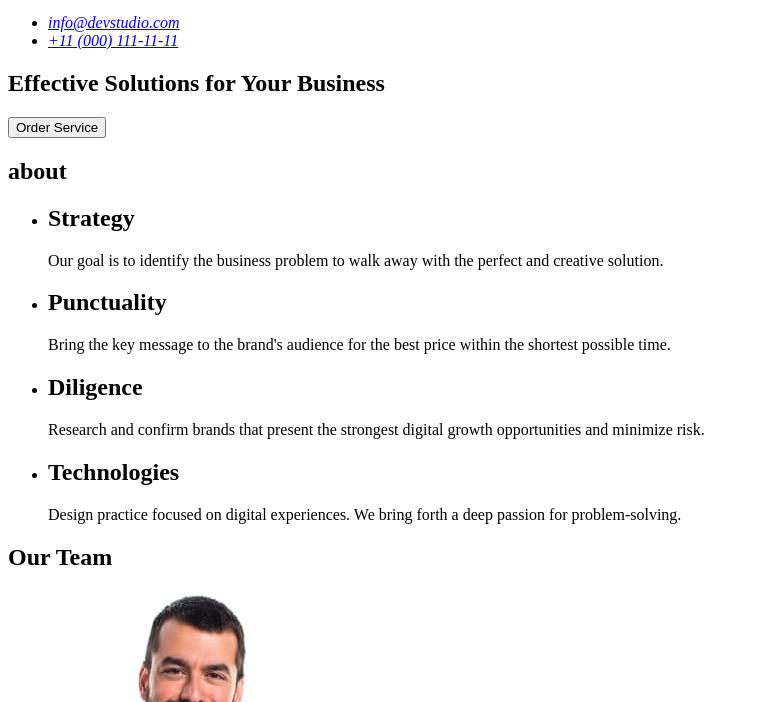
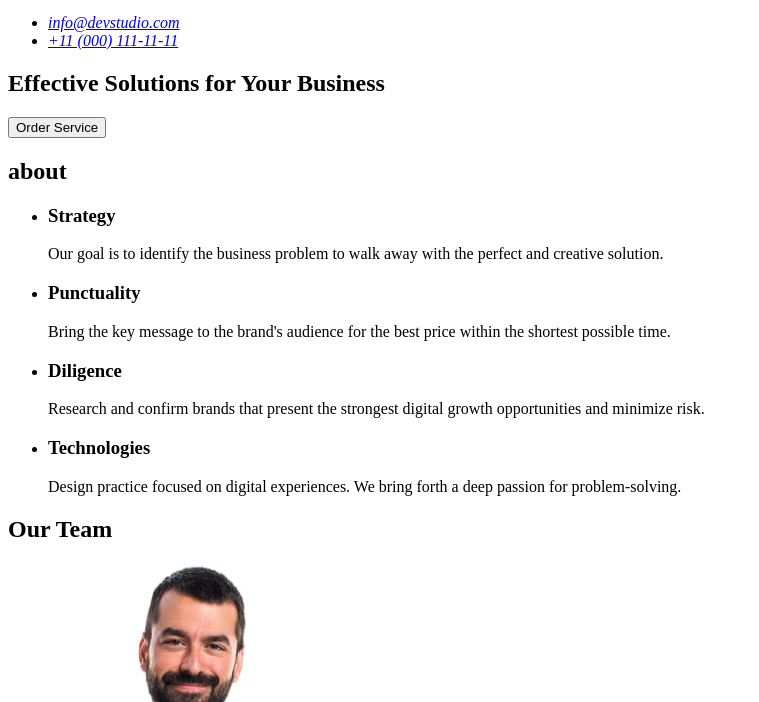
Before and after one commit to i3oi3ka/goit-markup-hw-01, a plain HTML site: page index.html in a window 1280 px wide. Shown: the part 98-800 px from the top of the page, without its empty margins (0-759 px from the left). Drawn offline with Linux system fonts and the light colour scheme.

Commit message:
correct mistake

```diff
--- a/index.html
+++ b/index.html
@@ -14,7 +14,7 @@
     <!-- header -->
     <header class="header">
       <nav class="header-nav">
-        <a href="#" class="logo-1">WEB<span class="logo-2">STUDIO</span></a>
+        <a href="./index.html" class="logo-1">WEBSTUDIO</a>
         <ul class="header-nav-list">
           <li class="header-nav-item">
             <a href="#Studio" class="header-nav-link">Studio</a>
@@ -53,28 +53,28 @@
         <h2 class="about-title">about</h2>
         <ul class="about-list">
           <li class="about-item">
-            <h2 class="about-subtitle">Strategy</h2>
+            <h3 class="about-subtitle">Strategy</h3>
             <p class="about-item-info">
               Our goal is to identify the business problem to walk away with the
               perfect and creative solution.
             </p>
           </li>
           <li class="about-item">
-            <h2 class="about-subtitle">Punctuality</h2>
+            <h3 class="about-subtitle">Punctuality</h3>
             <p class="about-item-info">
               Bring the key message to the brand's audience for the best price
               within the shortest possible time.
             </p>
           </li>
           <li class="about-item">
-            <h2 class="about-subtitle">Diligence</h2>
+            <h3 class="about-subtitle">Diligence</h3>
             <p class="about-item-info">
               Research and confirm brands that present the strongest digital
               growth opportunities and minimize risk.
             </p>
           </li>
           <li class="about-item">
-            <h2 class="about-subtitle">Technologies</h2>
+            <h3 class="about-subtitle">Technologies</h3>
             <p class="about-item-info">
               Design practice focused on digital experiences. We bring forth a
               deep passion for problem-solving.
@@ -135,7 +135,7 @@
     </main>
     <!-- footer -->
     <footer>
-      <h2 class="logo-1">WEB<span class="logo-2">STUDIO</span></h2>
+      <a href="./index.html"><h2 class="logo-1">WEBSTUDIO</h2></a>
       <p class="footer-text">
         Increase the flow of customers and sales for your business with digital
         marketing & growth solutions.
```
